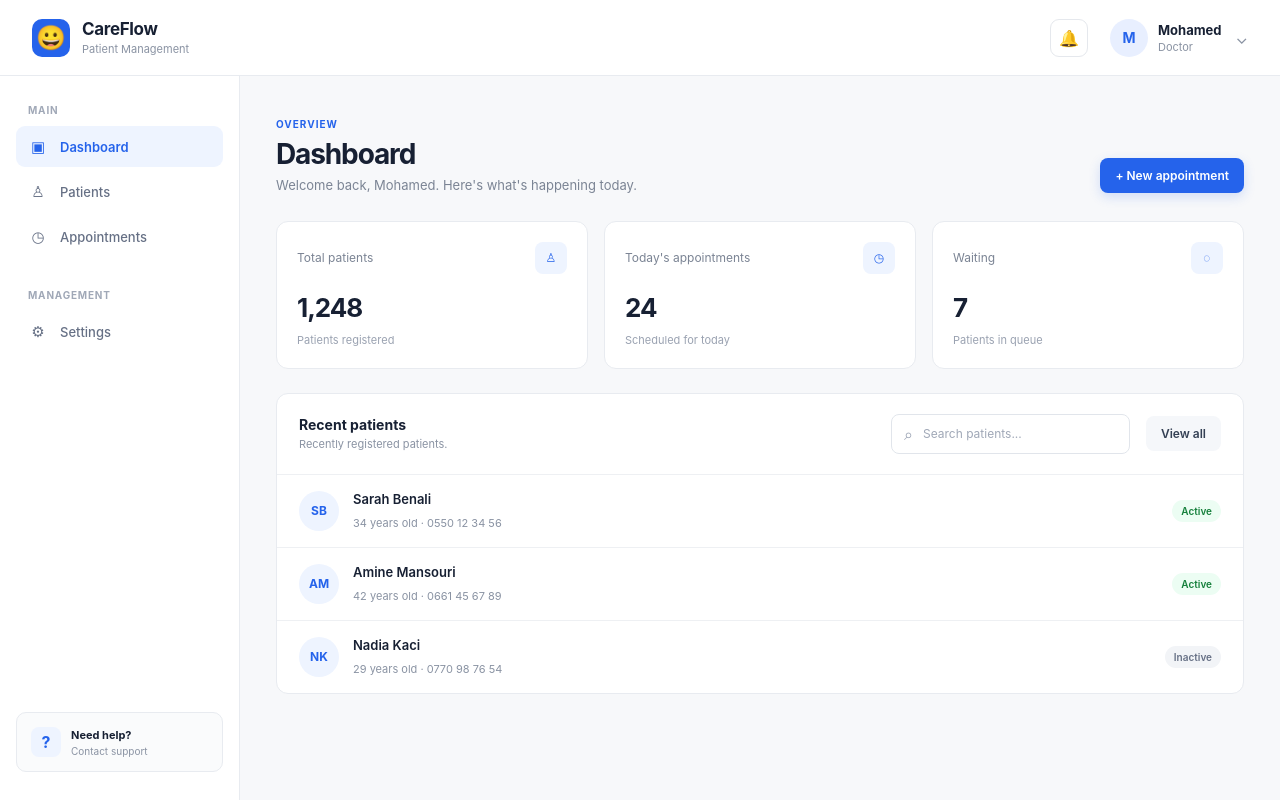
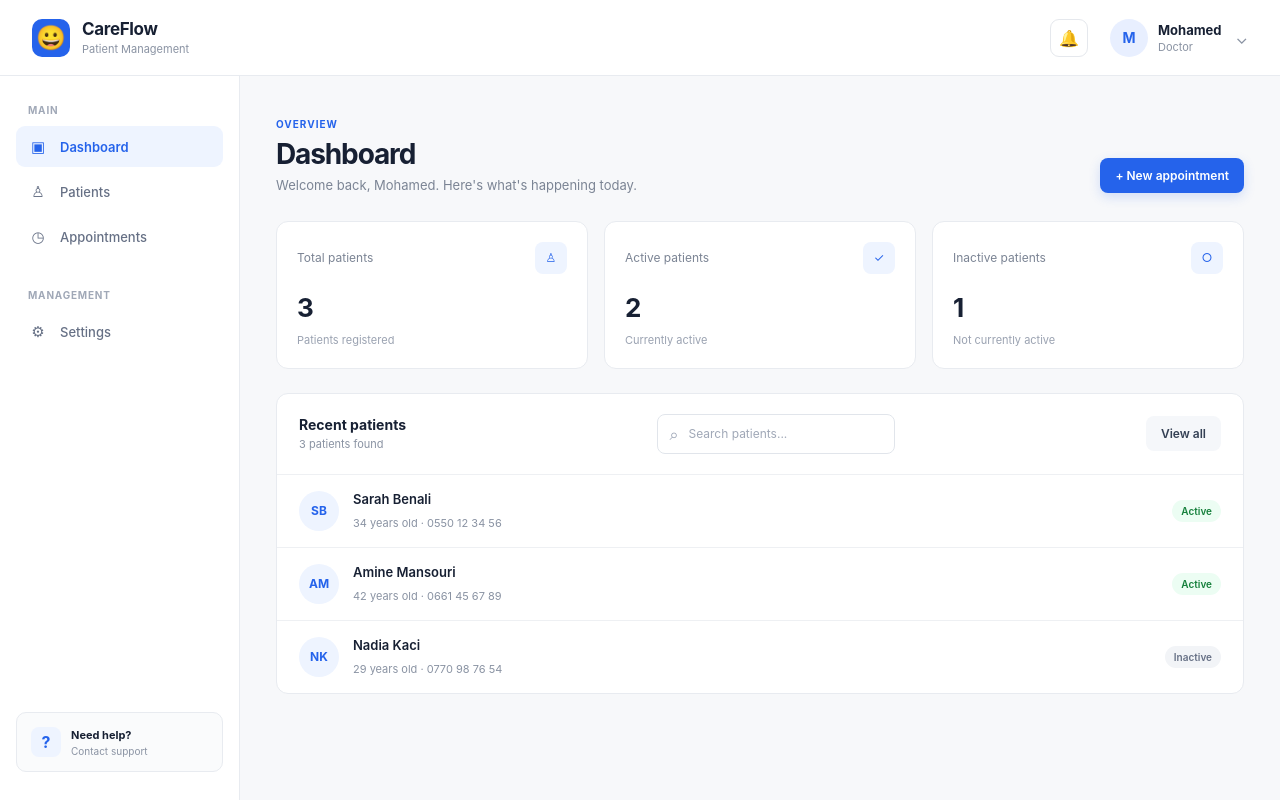
Before and after one commit to medBtn/react_careflow, a React (Vite) app: page / in a window 1280 px wide. Built offline with nearby package versions, Linux system fonts and the light colour scheme.

Commit message:
feat(derivedState): active/inactive patient total/search result total ptaient. calculated value will be derived from the source patients.

```diff
--- a/src/components/Dashboard/Dashboard.tsx
+++ b/src/components/Dashboard/Dashboard.tsx
@@ -39,6 +39,16 @@ export function Dashboard() {
     );
   });
 
+  const totalPatients = patients.length;
+  const activePatients = patients.filter(
+    (patient) => patient.status === "active",
+  ).length;
+
+  const inactivePatients = patients.filter(
+    (patient) => patient.status === "inactive",
+  ).length;
+
+
   return (
     <main className="dashboard">
       <div className="page-header">
@@ -60,31 +70,31 @@ export function Dashboard() {
             <span className="stat-icon">♙</span>
           </div>
 
-          <strong>1,248</strong>
+          <strong>{totalPatients}</strong>
 
           <span className="stat-description">Patients registered</span>
         </article>
 
         <article className="stat-card">
           <div className="stat-card-header">
-            <span>Today's appointments</span>
-            <span className="stat-icon">◷</span>
+            <span>Active patients</span>
+            <span className="stat-icon">✓</span>
           </div>
 
-          <strong>24</strong>
+          <strong>{activePatients}</strong>
 
-          <span className="stat-description">Scheduled for today</span>
+          <span className="stat-description">Currently active</span>
         </article>
 
         <article className="stat-card">
           <div className="stat-card-header">
-            <span>Waiting</span>
-            <span className="stat-icon">◌</span>
+            <span>Inactive patients</span>
+            <span className="stat-icon">○</span>
           </div>
 
-          <strong>7</strong>
+          <strong>{inactivePatients}</strong>
 
-          <span className="stat-description">Patients in queue</span>
+          <span className="stat-description">Not currently active</span>
         </article>
       </section>
 
@@ -92,9 +102,12 @@ export function Dashboard() {
         <div className="content-card-header">
           <div>
             <h3>Recent patients</h3>
-            <p>Recently registered patients.</p>
+
+            <p>
+              {filteredPatients.length}{" "}
+              {filteredPatients.length === 1 ? "patient" : "patients"} found
+            </p>
           </div>
-          <div style={{ display: "flex", alignItems: "center", gap: "1rem" }}>
           <div className="patient-toolbar">
             <div className="search-box">
               <span>⌕</span>
@@ -108,7 +121,7 @@ export function Dashboard() {
           </div>
           <button className="secondary-button">View all</button>
         </div>
-        </div>
+
         <PatientList patients={filteredPatients} />
       </section>
     </main>
```
Lines whose indentation alone changed are shown as unchanged.
